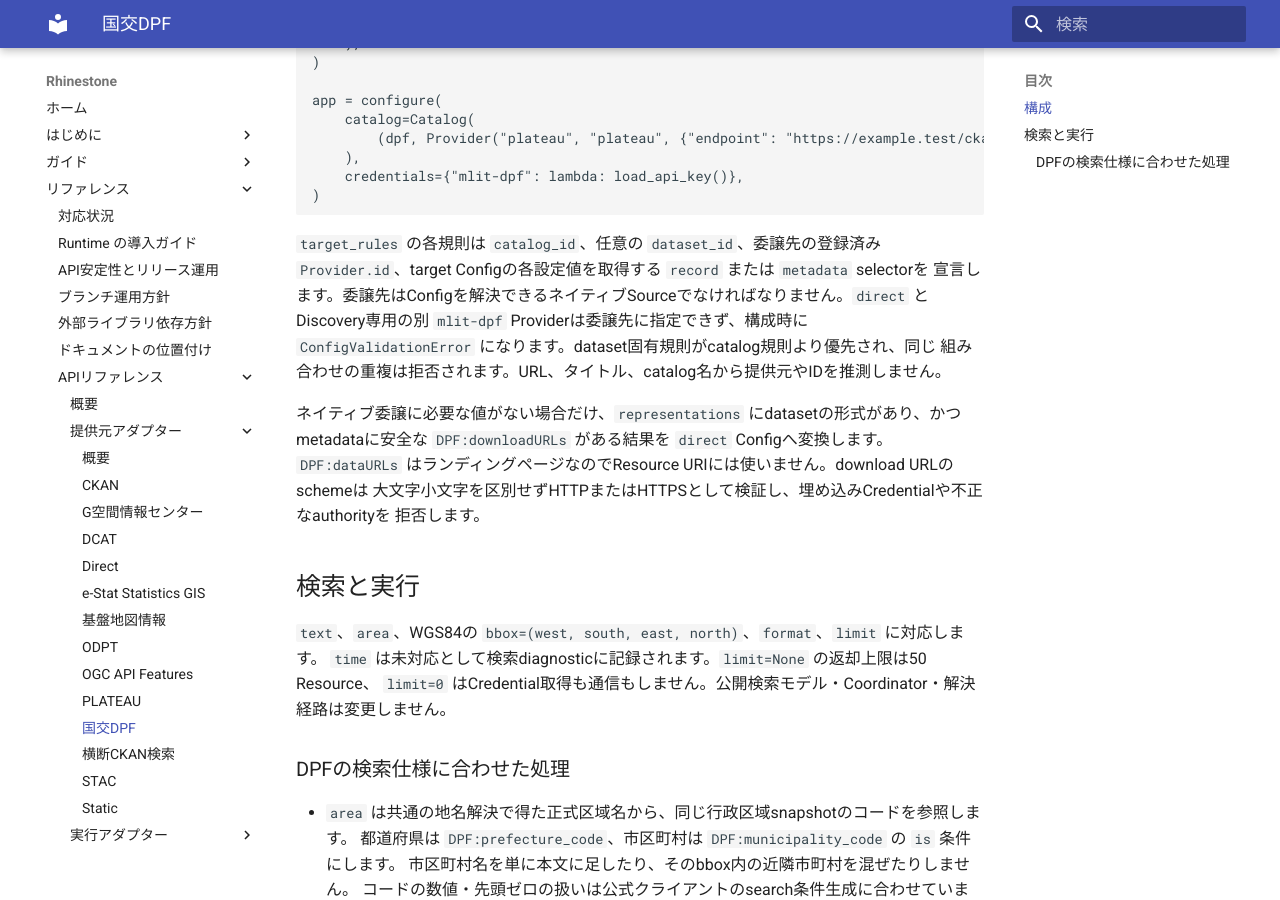
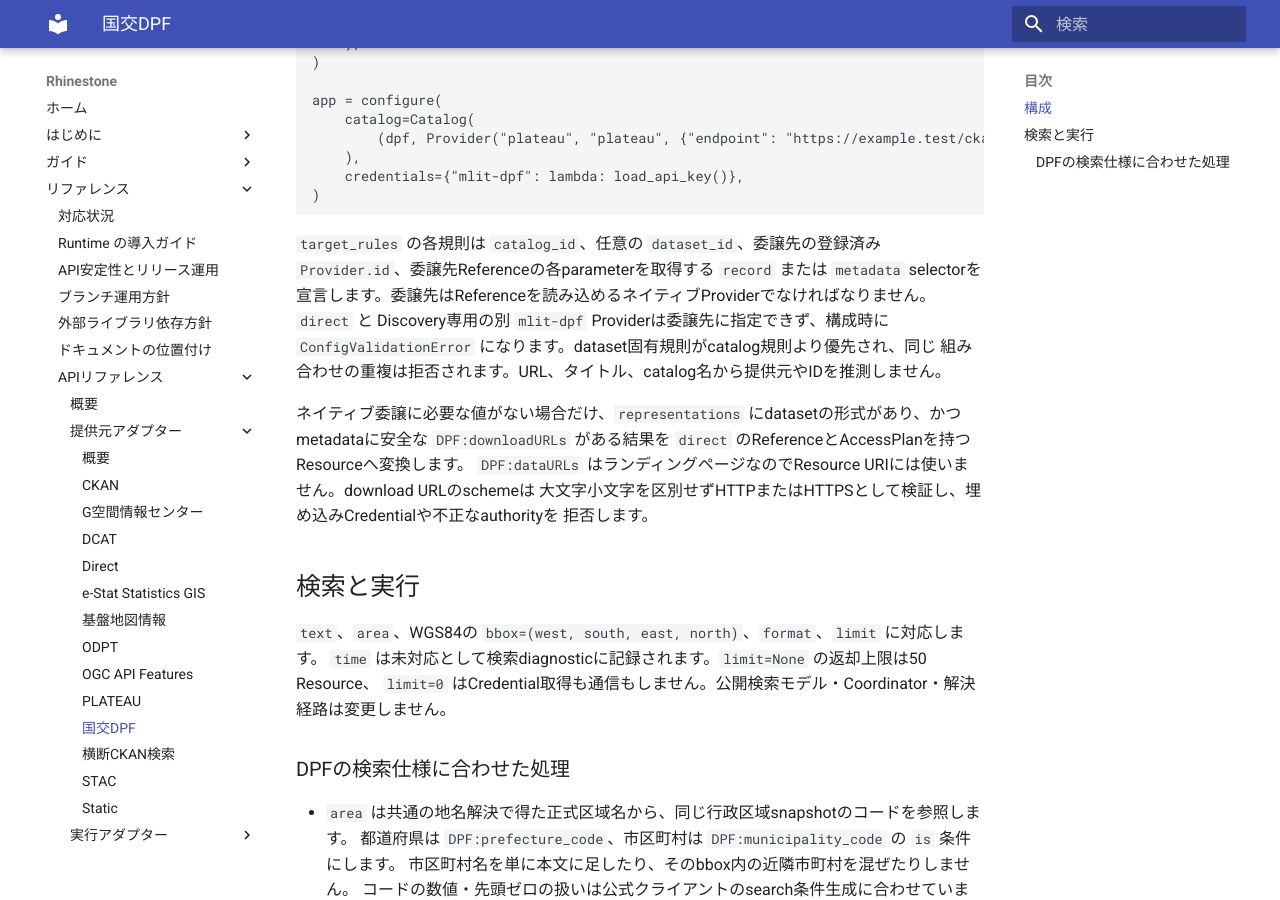
Before and after one commit to u-kitazawa/rhinestone, an MkDocs documentation site: the page built from docs/api/adapters/mlit-dpf.md, in a window 1280 px wide and 900 px high, scrolled down 979 px. Built offline with MkDocs 1.6.1 and Material for MkDocs 9.7.7, drawn with Linux system fonts in a browser that asks for light colours.

Commit message:
docs: align adapter guides with Reference and Resource contracts

````diff
--- a/docs/api/adapters/mlit-dpf.md
+++ b/docs/api/adapters/mlit-dpf.md
@@ -8,7 +8,7 @@
 ## 構成
 
 組み込み定義 `BUILTIN`内の`mlit-dpf` Provider はendpointと論理Credential名だけを持ちます。APIキーは
-`credentials` から遅延取得され、`Provider`、`Resource`、`Resource`、例外には保存されません。
+`credentials` から遅延取得され、`Provider`、`Reference`、`Resource`、例外には保存されません。
 `MLIT_DPF` は組み込みCatalogに含まれますが、APIキーを登録せず横断検索した場合はDPFだけが
 `failure_type="credential"` のdiagnosticとして隔離され、他のSourceの検索は継続します。
 
@@ -51,14 +51,14 @@ app = configure(
 ```
 
 `target_rules` の各規則は `catalog_id`、任意の `dataset_id`、委譲先の登録済み
-`Provider.id`、target Configの各設定値を取得する `record` または `metadata` selectorを
-宣言します。委譲先はConfigを解決できるネイティブSourceでなければなりません。`direct` と
+`Provider.id`、委譲先Referenceの各parameterを取得する `record` または `metadata` selectorを
+宣言します。委譲先はReferenceを読み込めるネイティブProviderでなければなりません。`direct` と
 Discovery専用の別 `mlit-dpf` Providerは委譲先に指定できず、構成時に
 `ConfigValidationError` になります。dataset固有規則がcatalog規則より優先され、同じ
 組み合わせの重複は拒否されます。URL、タイトル、catalog名から提供元やIDを推測しません。
 
 ネイティブ委譲に必要な値がない場合だけ、`representations` にdatasetの形式があり、かつ
-metadataに安全な `DPF:downloadURLs` がある結果を `direct` Configへ変換します。
+metadataに安全な `DPF:downloadURLs` がある結果を `direct` のReferenceとAccessPlanを持つResourceへ変換します。
 `DPF:dataURLs` はランディングページなのでResource URIには使いません。download URLのschemeは
 大文字小文字を区別せずHTTPまたはHTTPSとして検証し、埋め込みCredentialや不正なauthorityを
 拒否します。
````
Also changed, not shown: docs/api/adapters/dcat.md (+1 -1 lines), docs/api/adapters/geospatial-jp.md (+2 -2 lines), docs/api/adapters/search-ckan-jp.md (+3 -3 lines), docs/api/adapters/static.md (+2 -2 lines), 1 other file.
